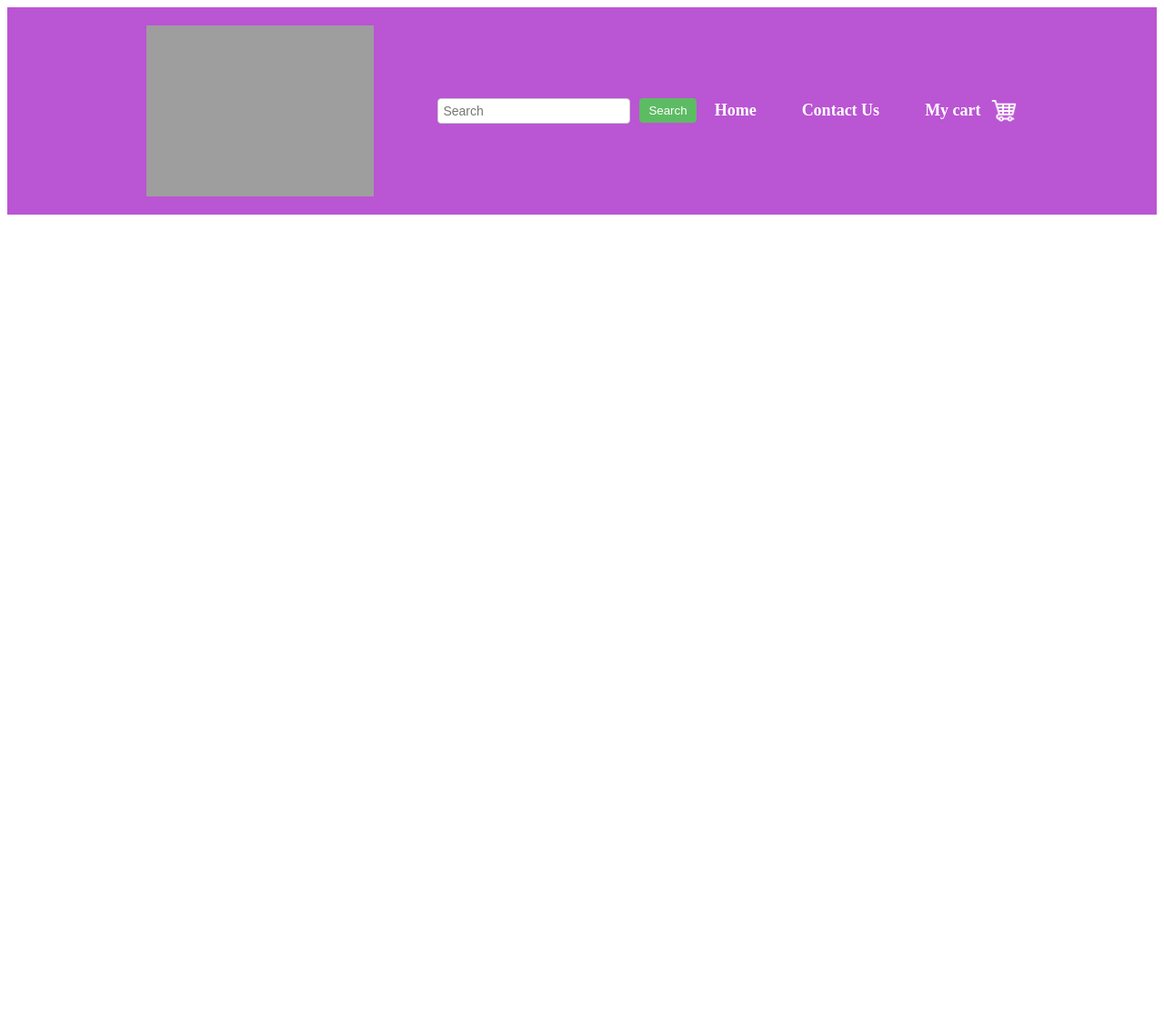
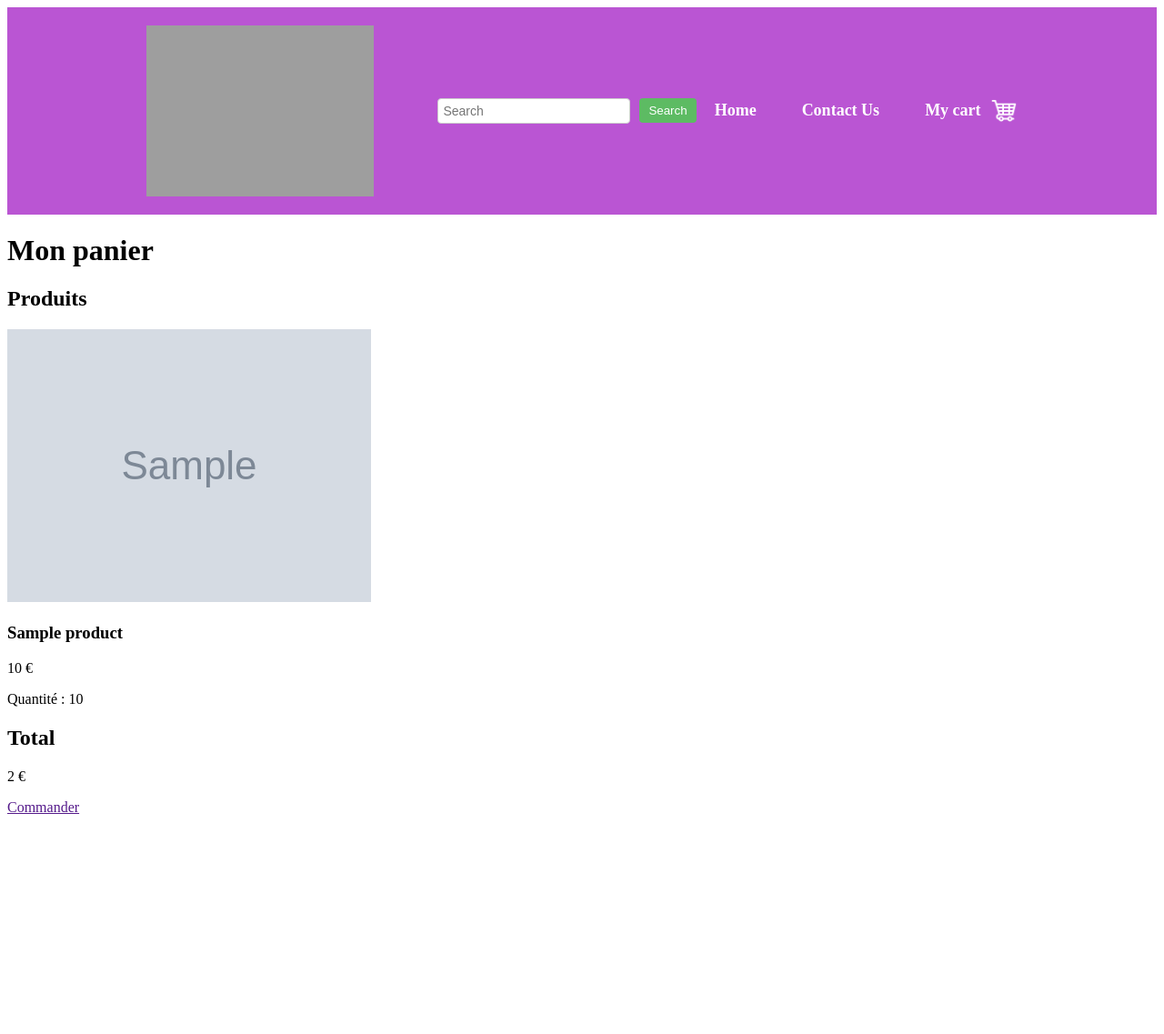
Before and after one commit to jibait/Web_Project, a Symfony app: template templates/product/cart.html.twig in a window 1280 px wide. Shown: the top 1137 px of the page at 91% size. Run offline with Twig, Linux system fonts and the light colour scheme; the template is opened without the code that fills it: most values are stand-ins (such as "Sample title", 1, 10 or a date in 2020); grey boxes marked "Sample" are stand-in pictures; some libraries are stand-ins or nearby versions; grey boxes are pictures that could not be loaded.

Commit message:
add quantity to product bought

```diff
--- a/templates/product/cart.html.twig
+++ b/templates/product/cart.html.twig
@@ -3,6 +3,49 @@
 {% block body %}
 {{ block('headerapp') }}
 
+<div class="cart-container">
+    <div class="cart-title">
+        <h1>Mon panier</h1>
+    </div>
+    <div class="cart-content">
+        <div class="cart-content-left">
+            <div class="cart-content-left-title">
+                <h2>Produits</h2>
+            </div>
+            <div class="cart-content-left-products">
+                {% for product in products %}
+                <div class="cart-content-left-product">
+                    <div class="cart-content-left-product-image">
+                        <img src="{{ asset(product.productImg) }}" alt="">
+                    </div>
+                    <div class="cart-content-left-product-infos">
+                        <div class="cart-content-left-product-infos-title">
+                            <h3>{{ product.productTitle }}</h3>
+                        </div>
+                        <div class="cart-content-left-product-infos-price">
+                            <p>{{ product.price }} €</p>
+                        </div>
+                        <div class="cart-content-left-product-infos-quantity">
+                            <p>Quantité : {{ product.quantity }}</p>
+                        </div>
+                    </div>
+                </div>
+                {% endfor %}
+            </div>
+        </div>
+        <div class="cart-content-right">
+            <div class="cart-content-right-title">
+                <h2>Total</h2>
+            </div>
+            <div class="cart-content-right-total">
+                <p>2 €</p>
+            </div>
+            <div class="cart-content-right-button">
+                <a href="">Commander</a>
+            </div>
+        </div>
+    </div>
 
+</div>
 
 {% endblock %}
```
Also changed, not shown: src/Controller/ProductController.php (+7 -3 lines), src/Entity/Product.php (+2 -31 lines), src/Entity/ProductUser.php (added, +63 -0 lines), src/Entity/User.php (+3 -33 lines), src/Repository/ProductUserRepository.php (added, +66 -0 lines).
